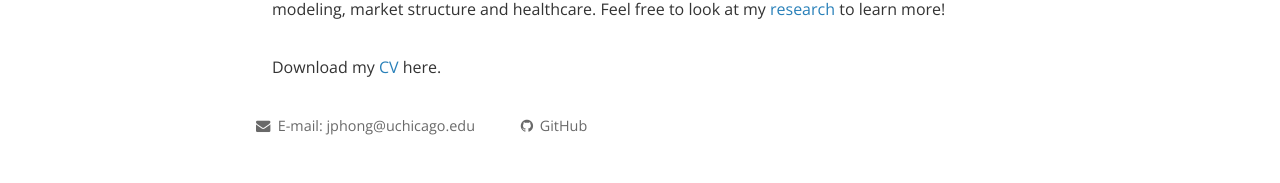
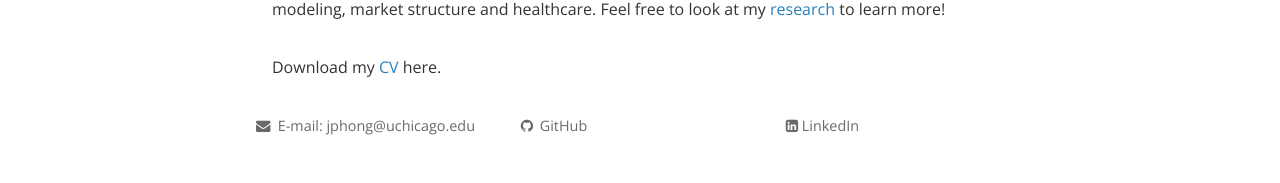
Before and after one commit to JingpengHong/JingpengHong.github.io, a Jekyll site: the page built from index.html, in a window 1280 px wide. Shown: the part 718-901 px from the top of the page. Built offline with Jekyll 4.4.1, drawn with Linux system fonts in a browser that asks for light colours; nearby versions of some CDN libraries; the list of posts is cut into pages by our own code; comment, search, counter and statistics services are not loaded; a style sheet for code colours, icons or effects is not loaded.

Commit message:
Update footer.html

```diff
--- a/_includes/footer.html
+++ b/_includes/footer.html
@@ -7,6 +7,10 @@
 
     <div class="site-contact">
       <p><a href="https://www.github.com/JingpengHong"><i class="fa fa-github"></i> GitHub</a></p>
+    </div>
+
+    <div class="site-signature">
+      <p><a href="https://www.linkedin.com/in/jingpeng-hong-756824158/"><i class="fa fa-linkedin-square"></i> LinkedIn</a></p>
     </div>
 
 </footer>
```
